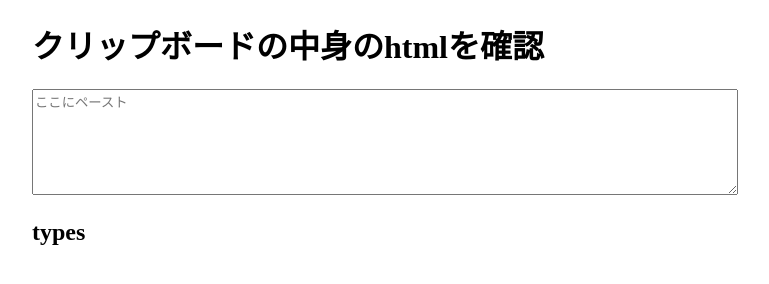
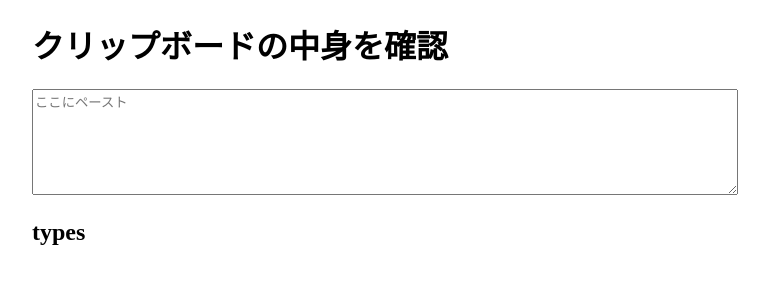
Before and after one commit to tksugimoto/note, a plain HTML site: page js-paste/index.html in a window 1280 px wide. Shown: the whole page, without its empty margins (258-1027 px from the left). Drawn offline with Linux system fonts and the light colour scheme.

Commit message:
docs: ページタイトルを実態に合わせて変更
クリップボードの中身のhtmlを確認 -> クリップボードの中身を確認

```diff
--- a/js-paste/index.html
+++ b/js-paste/index.html
@@ -1,7 +1,7 @@
 <!DOCTYPE html>
 <html>
 <head>
-	<title>クリップボードの中身のhtmlを確認 [JavaScript]</title>
+	<title>クリップボードの中身を確認 [JavaScript]</title>
 	<style>
 		body {
 			width: 700px;
@@ -30,7 +30,7 @@
 	</style>
 </head>
 <body>
-<h1>クリップボードの中身のhtmlを確認</h1>
+<h1>クリップボードの中身を確認</h1>
 <textarea id="input" placeholder="ここにペースト"></textarea>
 <div>
 	<h2>types</h2>
```
Also changed, not shown: js-paste/README.md.
